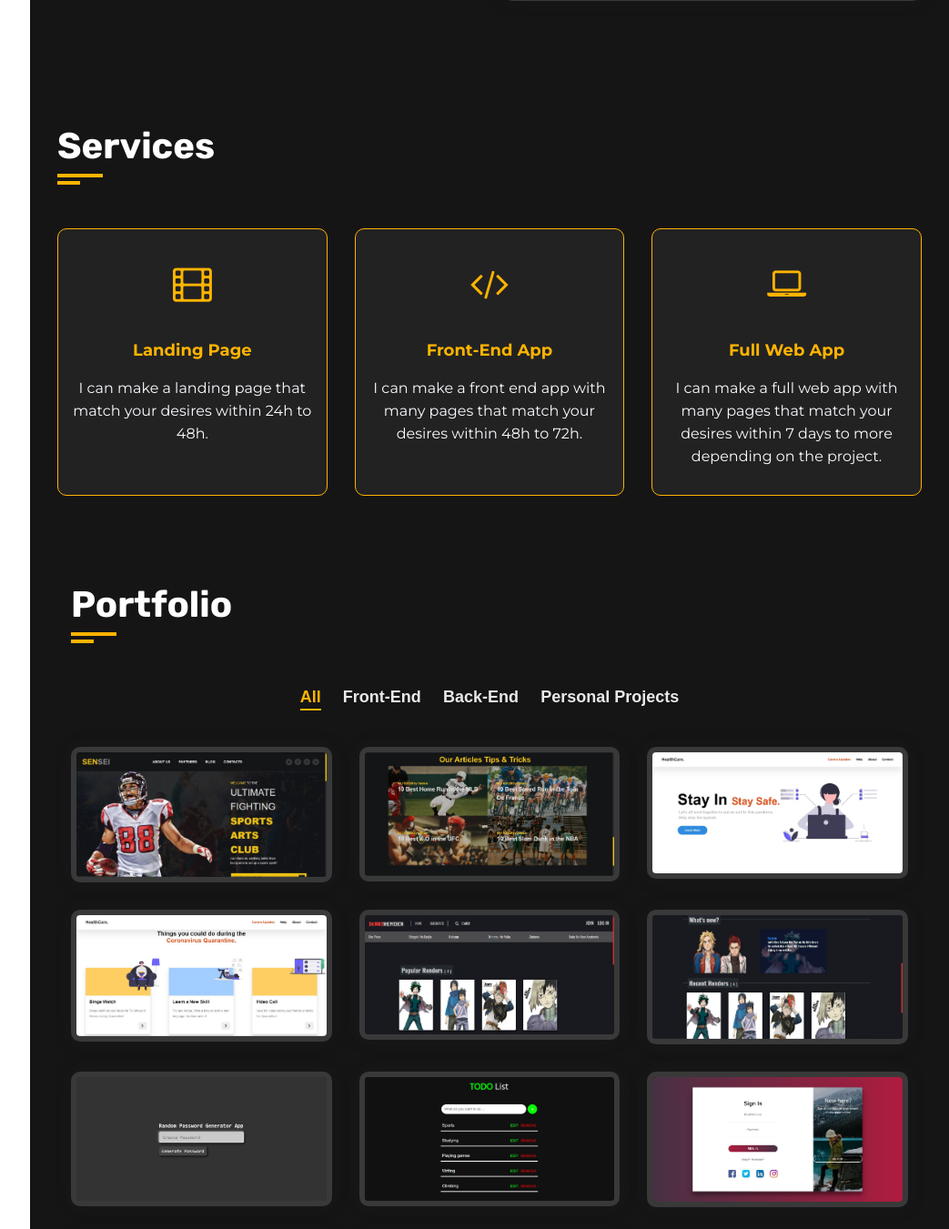
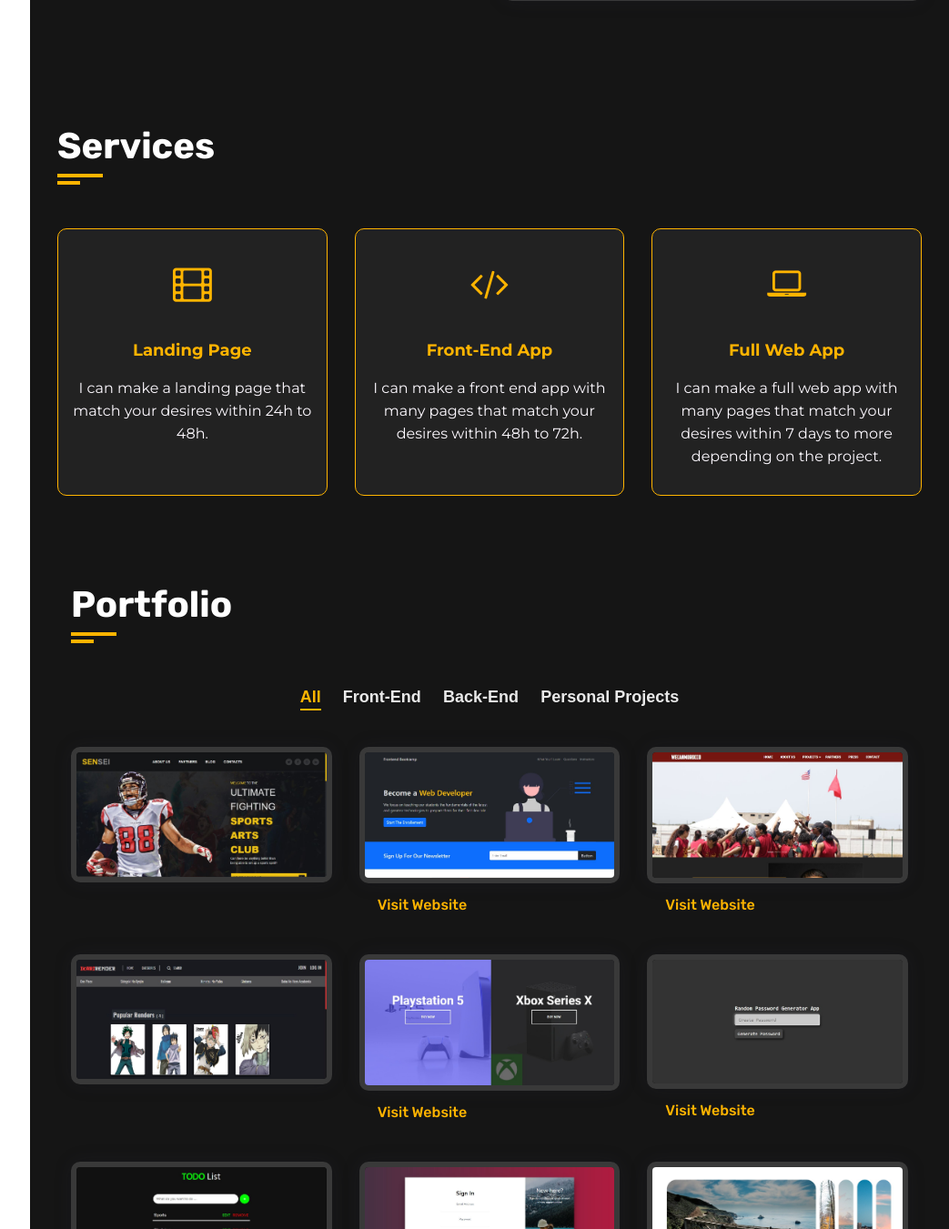
Before and after one commit to CodKai/CODKAI, a PHP site: page / in a window 1280 px wide. Shown: the part 2545-3896 px from the top of the page at 91% size, without its empty margins (237-1280 px from the left). Run offline with PHP 8.4, Linux system fonts and the light colour scheme.

Commit message:
second commit

```diff
--- a/css/style.css
+++ b/css/style.css
@@ -120,6 +120,24 @@ body {
 }
 
 .btn:hover {
+  -webkit-transform: scale(1.05);
+  transform: scale(1.05);
+}
+
+.btn-web {
+  font-size: 16px;
+  font-family: "Rubik", sans-serif;
+  font-weight: 500;
+  padding: 12px 20px;
+  color: #ffb400;
+  border-radius: 40px;
+  -webkit-transition: all 0.3s ease;
+  transition: all 0.3s ease;
+  display: inline-block;
+  white-space: nowrap;
+}
+
+.btn-web:hover {
   -webkit-transform: scale(1.05);
   transform: scale(1.05);
 }
--- a/index.html
+++ b/index.html
@@ -3,7 +3,7 @@
 <head>
     <meta charset="UTF-8">
     <meta name="viewport" content="width=device-width, initial-scale=1.0">
-    <title>CodeKai Portfolio</title>
+    <title>CodKai Portfolio</title>
     <link rel="stylesheet" href="css/style.css">
     <!-- <link rel="stylesheet" href="css/skins/pink.css"> -->
 
@@ -95,7 +95,7 @@
                                                     <p>Age : <span>20</span></p>
                                                 </div>
                                                 <div class="info-item padd-15">
-                                                    <p>Website : <span> <a href="#"> codekai.herokuapp.com</a></span></p>
+                                                    <p>Website : <span> <a href="#" target="blank"> https://codkai.github.io/CODKAI/</a></span></p>
                                                 </div>
                                                 <div class="info-item padd-15">
                                                     <p>Email : <span> fz.farhane109@gmail.com</span></p>
@@ -115,7 +115,7 @@
                                             </div>
                                             <div class="row">
                                                 <div class="buttons padd-15">
-                                                    <a href="images/CV-FATIMAZAHRA-FARHANE.pdf" class="btn" download>Download CV</a>
+                                                    <a href="images/Fatima_Zahra_Farhane_CV.pdf" class="btn" target="_blank" download>Download CV</a>
                                                     <!-- <a href="#" class="btn">Hire Me</a> -->
                                                 </div>
                                             </div>
@@ -322,7 +322,7 @@
                                 <!-- SERVICE ITEM END -->
                             <!-- </div>
                         </div>
-                    </section>
+                    </section>-->
                 <!-- SERVICES SECTION END -->
 
                 <!-- PORTFOLIO SECTION -->
@@ -359,16 +359,21 @@
                                 <!-- PORTFOLIO ITEM END -->
 
                                 <!-- PORTFOLIO ITEM -->
-                                <div class="portfolio-item padd-15" data-category="photography">
+                                <div class="portfolio-item padd-15" data-category="wordpress">
                                     <div class="portfolio-item-inner shadow-dark">
                                         <div class="portfolio-img">
-                                            <img src="images/2.JPG" alt="portfolio">
+                                            <img src="images/12.JPG" alt="portfolio">
                                         </div>
                                         <div class="portfolio-info">
-                                            <h4>Back-End</h4>
+                                            <h4>Front-End</h4>
                                             <div class="icon">
                                                <i class="fa fa-search"></i>
                                             </div>
+                                        </div>
+                                    </div>
+                                    <div class="row">
+                                        <div class="buttons padd-15">
+                                            <a href="https://codkai.github.io/Frontend-Bootcamp/" class="btn-web" target="_blank" download>Visit Website</a>
                                         </div>
                                     </div>
                                 </div>
@@ -378,7 +383,7 @@
                                 <div class="portfolio-item padd-15" data-category="web-design">
                                     <div class="portfolio-item-inner shadow-dark">
                                         <div class="portfolio-img">
-                                            <img src="images/3.JPG" alt="portfolio">
+                                            <img src="images/16.JPG" alt="portfolio">
                                         </div>
                                         <div class="portfolio-info">
                                             <h4>Front-End</h4>
@@ -387,20 +392,9 @@
                                             </div>
                                         </div>
                                     </div>
-                                </div>
-                                <!-- PORTFOLIO ITEM END -->
-
-                                <!-- PORTFOLIO ITEM -->
-                                <div class="portfolio-item padd-15" data-category="web-design">
-                                    <div class="portfolio-item-inner shadow-dark">
-                                        <div class="portfolio-img">
-                                            <img src="images/4.JPG" alt="portfolio">
-                                        </div>
-                                        <div class="portfolio-info">
-                                            <h4>Front-End</h4>
-                                            <div class="icon">
-                                               <i class="fa fa-search"></i>
-                                            </div>
+                                    <div class="row">
+                                        <div class="buttons padd-15">
+                                            <a href="https://wecanmorocco.com" class="btn-web" target="_blank" download>Visit Website</a>
                                         </div>
                                     </div>
                                 </div>
@@ -426,17 +420,27 @@
                                 <div class="portfolio-item padd-15" data-category="wordpress">
                                     <div class="portfolio-item-inner shadow-dark">
                                         <div class="portfolio-img">
-                                            <img src="images/6.JPG" alt="portfolio">
+                                            <img src="images/15.JPEG" alt="portfolio">
                                         </div>
                                         <div class="portfolio-info">
-                                            <h4>Back-End</h4>
+                                            <h4>Front-End</h4>
                                             <div class="icon">
                                                <i class="fa fa-search"></i>
                                             </div>
                                         </div>
                                     </div>
+                                    <div class="row">
+                                        <div class="buttons padd-15">
+                                            <a href="https://codkai.github.io/split_landingpage/" class="btn-web" target="_blank" download>Visit Website</a>
+                                        </div>
+                                    </div>
                                 </div>
                                 <!-- PORTFOLIO ITEM END -->
+
+
+
+
+
                                  <!-- PORTFOLIO ITEM -->
                                  <div class="portfolio-item padd-15" data-category="wordpress">
                                     <div class="portfolio-item-inner shadow-dark">
@@ -448,6 +452,11 @@
                                             <div class="icon">
                                                <i class="fa fa-search"></i>
                                             </div>
+                                        </div>
+                                    </div>
+                                    <div class="row">
+                                        <div class="buttons padd-15">
+                                            <a href="https://codkai.github.io/Password-Generator/" class="btn-web" target="_blank" download>Visit Website</a>
                                         </div>
                                     </div>
                                 </div>
@@ -468,7 +477,7 @@
                                 </div>
                                 <!-- PORTFOLIO ITEM END -->
                                  <!-- PORTFOLIO ITEM -->
-                                 <div class="portfolio-item padd-15" data-category="web-design">
+                                 <div class="portfolio-item padd-15" data-category="wordpress">
                                     <div class="portfolio-item-inner shadow-dark">
                                         <div class="portfolio-img">
                                             <img src="images/9.JPG" alt="portfolio">
@@ -478,6 +487,32 @@
                                             <div class="icon">
                                                <i class="fa fa-search"></i>
                                             </div>
+                                        </div>
+                                    </div>
+                                    <div class="row">
+                                        <div class="buttons padd-15">
+                                            <a href="https://codkai.github.io/Form-Landing-Page/" class="btn-web" target="_blank" download>Visit Website</a>
+                                        </div>
+                                    </div>
+                                </div>
+                                <!-- PORTFOLIO ITEM END -->
+
+                                <!-- PORTFOLIO ITEM -->
+                                <div class="portfolio-item padd-15" data-category="web-design">
+                                    <div class="portfolio-item-inner shadow-dark">
+                                        <div class="portfolio-img">
+                                            <img src="images/14.JPEG" alt="portfolio">
+                                        </div>
+                                        <div class="portfolio-info">
+                                            <h4>Front-End</h4>
+                                            <div class="icon">
+                                               <i class="fa fa-search"></i>
+                                            </div>
+                                        </div>
+                                    </div>
+                                    <div class="row">
+                                        <div class="buttons padd-15">
+                                            <a href="https://codkai.github.io/Expanding_Cards/" class="btn-web" target="_blank" download>Visit Website</a>
                                         </div>
                                     </div>
                                 </div>
@@ -497,21 +532,7 @@
                                     </div>
                                 </div>
                                 <!-- PORTFOLIO ITEM END -->
-                                 <!-- PORTFOLIO ITEM -->
-                                 <div class="portfolio-item padd-15" data-category="wordpress">
-                                    <div class="portfolio-item-inner shadow-dark">
-                                        <div class="portfolio-img">
-                                            <img src="images/11.JPG" alt="portfolio">
-                                        </div>
-                                        <div class="portfolio-info">
-                                            <h4>Front-End</h4>
-                                            <div class="icon">
-                                               <i class="fa fa-search"></i>
-                                            </div>
-                                        </div>
-                                    </div>
-                                </div>
-                                <!-- PORTFOLIO ITEM END -->
+
 
                             </div>
                         </div>
```
Also changed, not shown: images/12.JPG (added), images/13.jpeg (added), images/14.jpeg (added), images/15.jpeg (added), images/16.JPG (added), 2 other files.
